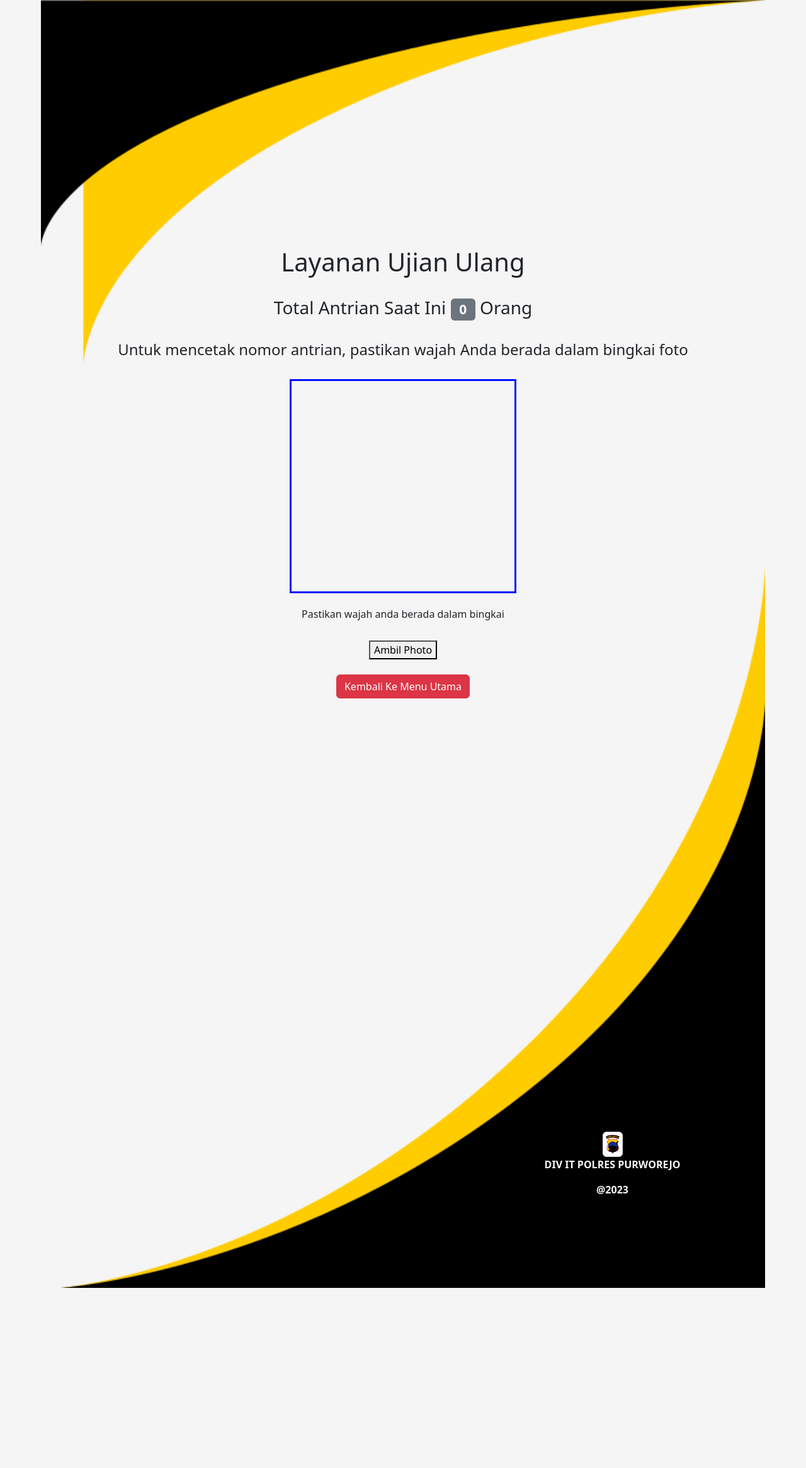
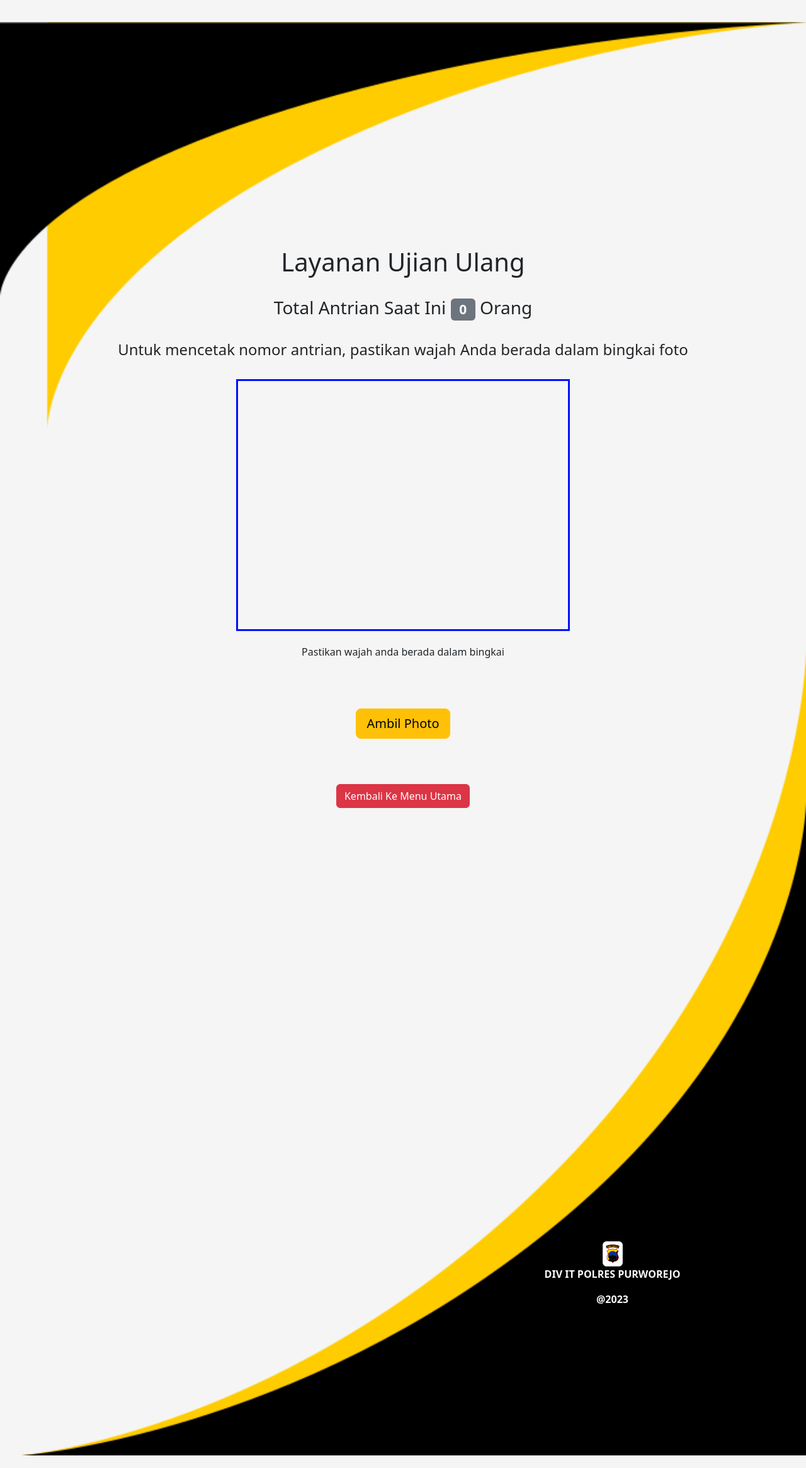
Before and after one commit to hapesurya/purwo, a Flask app: page /daftar-baru in a window 1280 px wide. Shown: the top 2331 px of the page at 63% size. Before the commit the page ends 2045 px from the top, so only its background shows below. Run offline with Flask 3, Linux system fonts and the light colour scheme; some libraries are stand-ins or nearby versions.

Commit message:
styling layout

```diff
--- a/static/css/style.css
+++ b/static/css/style.css
@@ -8,4 +8,4 @@ body {
 
 .hide {display:none;}
 
-#video  {display:block;width:360px;height:340px;margin:0 auto;rotate:0deg; position:relative;top:-0vh ;border:3px solid rgb(0, 17, 255) }
+#video  {display:block;width:530px;height:400px;margin:0 auto;rotate:0deg; position:relative;top:-0vh ;border:3px solid rgb(0, 17, 255) }
--- a/templates/base_mqttgate.html
+++ b/templates/base_mqttgate.html
@@ -17,7 +17,7 @@
         {% endblock %}
     </div>
     <!--logo footer-->
-    <div class="container-fluid" style="margin-top: 50%; margin-bottom: 10%;">
+    <div class="container-fluid" style="margin-top: 50%; margin-bottom: 20%;">
         <div class="container">
         <div class="row">
             <div class="col-5 offset-7 text-center">
--- a/templates/mqttgate/daftar-baru.html
+++ b/templates/mqttgate/daftar-baru.html
@@ -40,7 +40,7 @@
         <div class="row mt-4">
             <div class="col-12">
                 <form id="form-daftar" action="/capture" method="POST">
-                    <button id="photo">Ambil Photo</button>
+                    <button id="photo" type="button" class="btn btn-warning btn-lg mt-5 mb-5">Ambil Photo</button>
                     <input type="hidden" name="ks" value="A">
                     <input type="hidden" name="lay" value="Daftar SIM Baru">
                     <input type="hidden" name="service_key" value="daftar-baru">
--- a/templates/mqttgate/peningkatan.html
+++ b/templates/mqttgate/peningkatan.html
@@ -40,7 +40,7 @@
         <div class="row mt-4">
             <div class="col-12">
                 <form id="form-daftar" action="/capture" method="POST">
-                    <button id="photo">Ambil Photo</button>
+                    <button id="photo" type="button" class="btn btn-warning btn-lg mt-5 mb-5">Ambil Photo</button>
                     <input type="hidden" name="ks" value="D">
                     <input type="hidden" name="lay" value="Peningkatan SIM">
                     <input type="hidden" name="service_key" value="peningkatan">
--- a/templates/mqttgate/perpanjangan.html
+++ b/templates/mqttgate/perpanjangan.html
@@ -40,7 +40,7 @@
         <div class="row mt-4">
             <div class="col-12">
                 <form id="form-daftar" action="/capture" method="POST">
-                    <button id="photo">Ambil Photo</button>
+                    <button id="photo" type="button" class="btn btn-warning btn-lg mt-5 mb-5">Ambil Photo</button>
                     <input type="hidden" name="ks" value="B">
                     <input type="hidden" name="lay" value="Perpanjangan SIM">
                     <input type="hidden" name="service_key" value="perpanjangan">
--- a/templates/mqttgate/ujian-ulang.html
+++ b/templates/mqttgate/ujian-ulang.html
@@ -40,7 +40,7 @@
         <div class="row mt-4">
             <div class="col-12">
                 <form id="form-daftar" action="/capture" method="POST">
-                    <button id="photo">Ambil Photo</button>
+                    <button id="photo" type="button" class="btn btn-warning btn-lg mt-5 mb-5">Ambil Photo</button>
                     <input type="hidden" name="ks" value="C">
                     <input type="hidden" name="lay" value="Ujian Ulang">
                     <input type="hidden" name="service_key" value="ujian-ulang">
```
